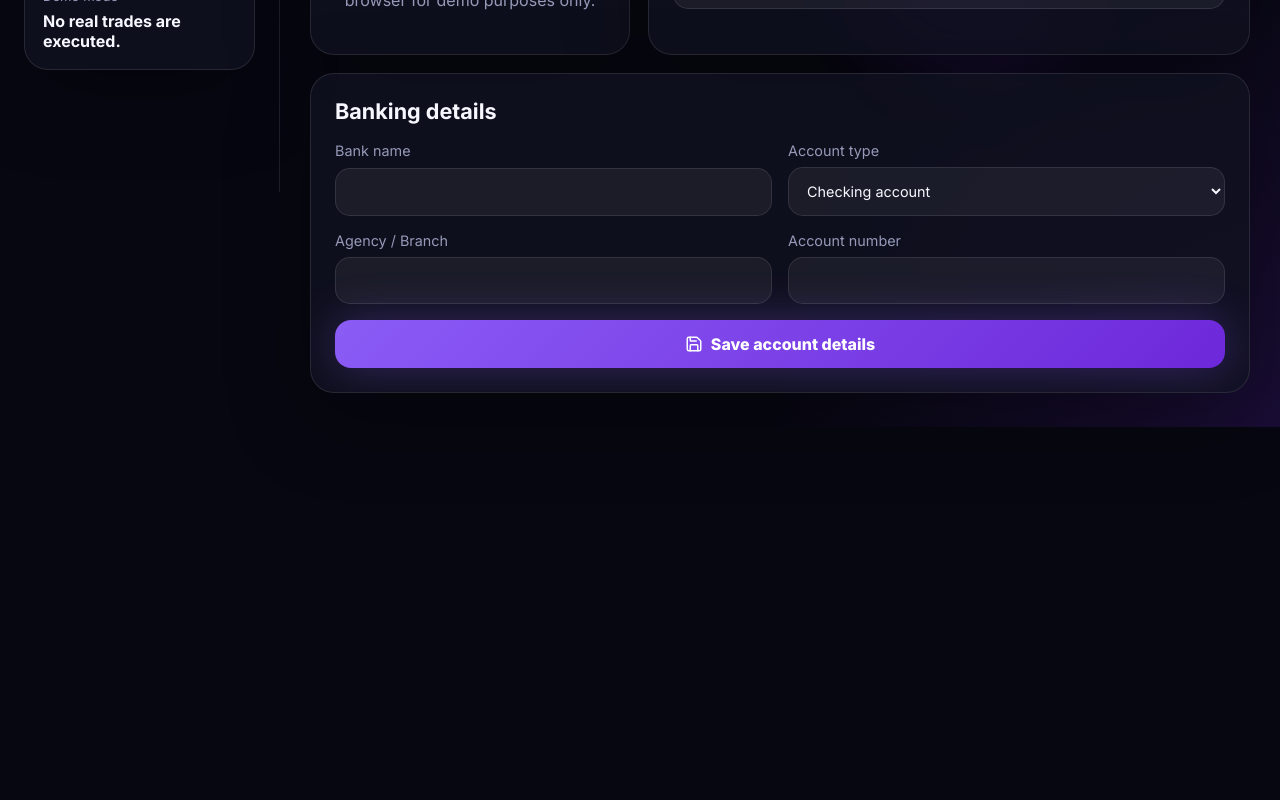
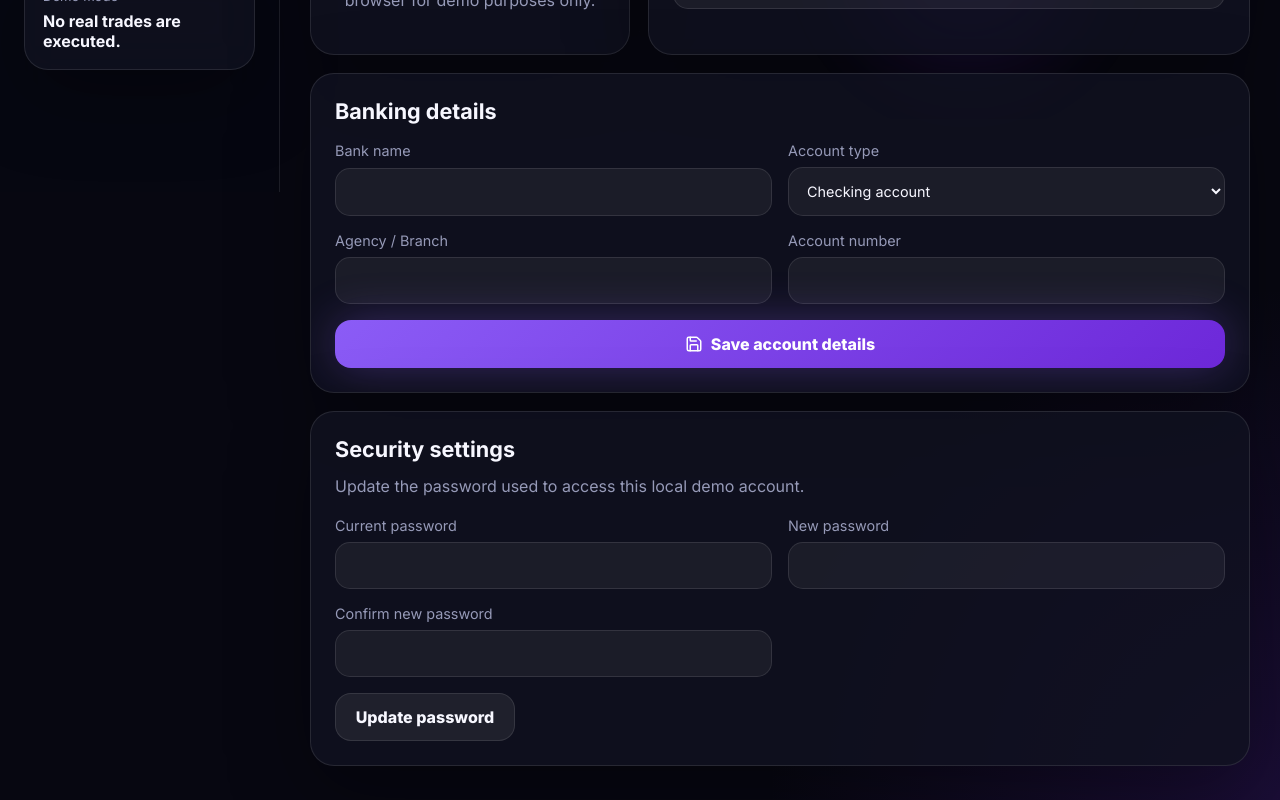
Before and after one commit to olucaskirsten/trading-platform-demo, a React (Vite) app: page /account in a window 1280 px wide. Shown: the part 608-1408 px from the top of the page. Before the commit the page ends 1035 px from the top, so only its background shows below. Built offline with nearby package versions, Linux system fonts and the light colour scheme; no server answers; sample sign-in values are in the browser's storage.

Commit message:
uploading project v3

```diff
--- a/src/pages/Account/Account.css
+++ b/src/pages/Account/Account.css
@@ -119,3 +119,16 @@
     grid-column: auto;
   }
 }
+
+.account-section-description {
+  max-width: 640px;
+  margin: -6px 0 18px;
+  color: var(--muted);
+  line-height: 1.6;
+}
+
+.password-save-button {
+  width: auto;
+  min-width: 180px;
+  padding: 0 22px;
+}
--- a/src/pages/Account/index.jsx
+++ b/src/pages/Account/index.jsx
@@ -20,6 +20,15 @@ export default function Account() {
     agency: user?.agency || "",
     accountNumber: user?.accountNumber || ""
   });
+
+  const [passwordData, setPasswordData] = useState({
+    currentPassword: "",
+    newPassword: "",
+    confirmPassword: ""
+  });
+
+  const [passwordMessage, setPasswordMessage] = useState("");
+  const [passwordError, setPasswordError] = useState("");
 
   function handleChange(field, value) {
     setSaved(false);
@@ -47,6 +56,55 @@ export default function Account() {
     event.preventDefault();
     updateProfile(profile);
     setSaved(true);
+  }
+
+  function handlePasswordSubmit(event) {
+    event.preventDefault();
+    setPasswordMessage("");
+    setPasswordError("");
+
+    if (passwordData.newPassword.length < 6) {
+      setPasswordError("Your new password must have at least 6 characters.");
+      return;
+    }
+
+    if (passwordData.newPassword !== passwordData.confirmPassword) {
+      setPasswordError("The new password confirmation does not match.");
+      return;
+    }
+
+    const storedUsers = JSON.parse(localStorage.getItem("qt_registered_users")) || [];
+
+    const currentUser = storedUsers.find((item) => item.email === user?.email);
+
+    if (!currentUser) {
+      setPasswordError("Password change is available only for locally registered demo accounts.");
+      return;
+    }
+
+    if (currentUser.password !== passwordData.currentPassword) {
+      setPasswordError("The current password is incorrect.");
+      return;
+    }
+
+    const updatedUsers = storedUsers.map((item) =>
+      item.email === user?.email
+        ? {
+          ...item,
+          password: passwordData.newPassword
+        }
+        : item
+    );
+
+    localStorage.setItem("qt_registered_users", JSON.stringify(updatedUsers));
+
+    setPasswordData({
+      currentPassword: "",
+      newPassword: "",
+      confirmPassword: ""
+    });
+
+    setPasswordMessage("Password updated successfully.");
   }
 
   return (
@@ -179,6 +237,93 @@ export default function Account() {
             </motion.div>
           )}
         </motion.section>
+
+        <motion.section
+          className="account-card account-card-wide"
+          initial={{ opacity: 0, y: 18 }}
+          animate={{ opacity: 1, y: 0 }}
+          transition={{ delay: 0.22 }}
+        >
+          <h2>Security settings</h2>
+
+          <p className="account-section-description">
+            Update the password used to access this local demo account.
+          </p>
+
+          <div className="account-form-grid">
+            <label>
+              Current password
+              <input
+                type="password"
+                value={passwordData.currentPassword}
+                onChange={(event) =>
+                  setPasswordData({
+                    ...passwordData,
+                    currentPassword: event.target.value
+                  })
+                }
+              />
+            </label>
+
+            <label>
+              New password
+              <input
+                type="password"
+                value={passwordData.newPassword}
+                onChange={(event) =>
+                  setPasswordData({
+                    ...passwordData,
+                    newPassword: event.target.value
+                  })
+                }
+              />
+            </label>
+
+            <label>
+              Confirm new password
+              <input
+                type="password"
+                value={passwordData.confirmPassword}
+                onChange={(event) =>
+                  setPasswordData({
+                    ...passwordData,
+                    confirmPassword: event.target.value
+                  })
+                }
+              />
+            </label>
+          </div>
+
+          <motion.button
+            type="button"
+            className="secondary-button password-save-button"
+            onClick={handlePasswordSubmit}
+            whileHover={{ scale: 1.03 }}
+            whileTap={{ scale: 0.97 }}
+          >
+            Update password
+          </motion.button>
+
+          {passwordMessage && (
+            <motion.div
+              className="success-message"
+              initial={{ opacity: 0, y: 8 }}
+              animate={{ opacity: 1, y: 0 }}
+            >
+              {passwordMessage}
+            </motion.div>
+          )}
+
+          {passwordError && (
+            <motion.div
+              className="error-message"
+              initial={{ opacity: 0, y: 8 }}
+              animate={{ opacity: 1, y: 0 }}
+            >
+              {passwordError}
+            </motion.div>
+          )}
+        </motion.section>
       </form>
     </AnimatedPage>
   );
--- a/src/pages/Login/Login.css
+++ b/src/pages/Login/Login.css
@@ -1 +1,34 @@
-/* Page-specific styles for Login. Add overrides here when the page grows. */
+.demo-credentials {
+  display: grid;
+  gap: 10px;
+  margin: 18px 0;
+  padding: 16px;
+  border: 1px solid rgba(139, 92, 246, 0.35);
+  border-radius: 18px;
+  background: rgba(139, 92, 246, 0.1);
+}
+
+.demo-credentials span {
+  color: var(--muted);
+  font-size: 0.82rem;
+}
+
+.demo-credentials div {
+  display: flex;
+  align-items: center;
+  justify-content: space-between;
+  gap: 12px;
+}
+
+.demo-credentials strong {
+  color: var(--text);
+  font-size: 0.86rem;
+}
+
+.demo-credentials code {
+  padding: 6px 9px;
+  color: var(--green);
+  border-radius: 10px;
+  background: rgba(40, 245, 161, 0.08);
+  font-size: 0.82rem;
+}
--- a/src/pages/Login/index.jsx
+++ b/src/pages/Login/index.jsx
@@ -99,11 +99,23 @@ export default function Login() {
 
         <motion.button className="primary-button" {...buttonMotion}>Sign in</motion.button>
 
+        <div className="demo-credentials">
+          <span>Demo credentials</span>
+
+          <div>
+            <strong>Email</strong>
+            <code>demo@quantumtrade.dev</code>
+          </div>
+
+          <div>
+            <strong>Password</strong>
+            <code>demo123</code>
+          </div>
+        </div>
+
         <p>
           New here? <Link to="/register">Create a demo account</Link>
         </p>
-
-        <small>Use the demo credentials or any account created in this front-end simulation.</small>
       </motion.form>
     </main>
   );
```
Also changed, not shown: 1 other file (tests, documents, lock files or other folders).
